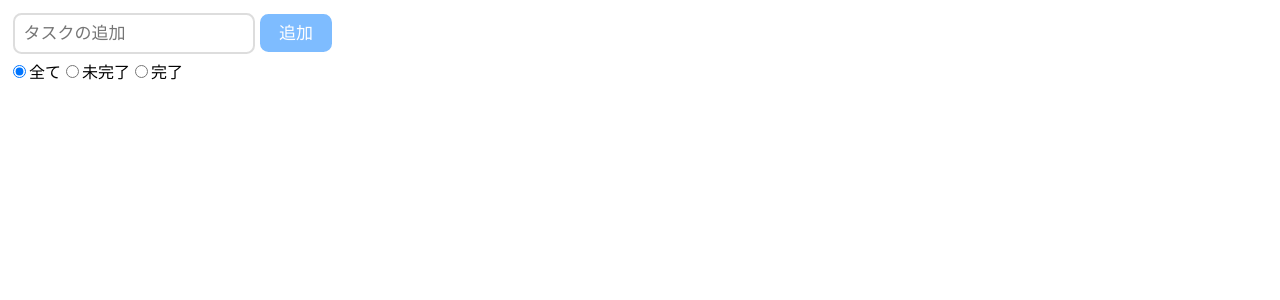
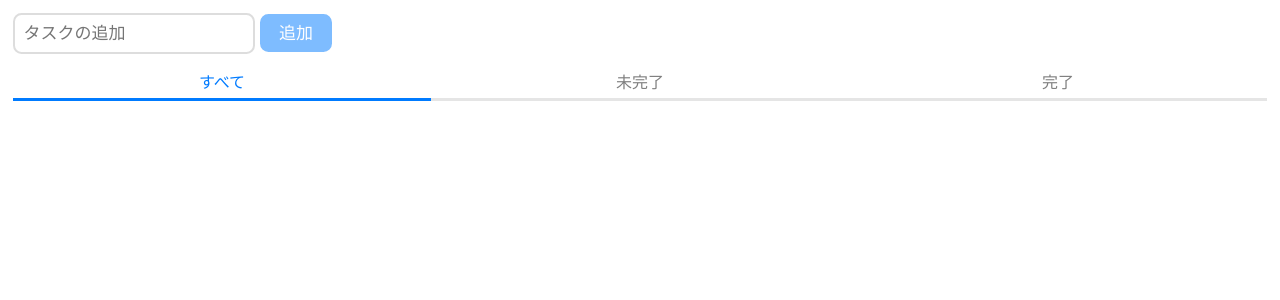
Before and after one commit to honai/w-todo, a React (Create React App) app: page / in a window 1280 px wide. Shown: the top 300 px of the page. Built offline with nearby package versions, Linux system fonts and the light colour scheme.

Commit message:
フィルタータブのスタイリング

```diff
--- /dev/null
+++ b/src/Filter.css
@@ -0,0 +1,19 @@
+@charset "utf-8";
+.todo-filter {
+  margin: 5px;
+  padding: 0;
+  display: flex;
+}
+.todo-filter > li {
+  border-bottom: 3px solid rgba(0, 0, 0, 0.1);
+  color: rgba(0, 0, 0, 0.5);
+  cursor: pointer;
+  list-style-type: none;
+  flex: 0 0 calc(100% / 3);
+  padding: 0.3em 0;
+  text-align: center;
+}
+.todo-filter > li.active {
+  border-bottom-color: var(--primary-color);
+  color: var(--primary-color);
+}
--- a/src/Filter.js
+++ b/src/Filter.js
@@ -1,27 +1,22 @@
 import React from 'react';
+import ClassNames from 'classnames';
+import './Filter.css'
 
 const Filter = ({currentFilter, setFilter, filtersDef}) => {
+  const isActive = (filter) => (
+    ClassNames({
+      active: currentFilter === filter
+    })
+  )
   return (
-    <div>
-      <label>
-        <input type='radio' name='filter'
-          checked={currentFilter === filtersDef.SHOW_ALL}
-          onChange={() => setFilter(filtersDef.SHOW_ALL)}
-        />全て
-      </label>
-      <label>
-        <input type='radio' name='filter'
-          checked={currentFilter === filtersDef.SHOW_ACTIVE}
-          onChange={() => setFilter(filtersDef.SHOW_ACTIVE)}
-        />未完了
-      </label>
-      <label>
-        <input type='radio' name='filter'
-          checked={currentFilter === filtersDef.SHOW_COMPLETED}
-          onChange={() => setFilter(filtersDef.SHOW_COMPLETED)}
-        />完了
-      </label>
-    </div>
+    <ul className='todo-filter'>
+      <li className={isActive(filtersDef.SHOW_ALL)}
+          onClick={() => setFilter(filtersDef.SHOW_ALL)}>すべて</li>
+      <li className={isActive(filtersDef.SHOW_ACTIVE)}
+          onClick={() => setFilter(filtersDef.SHOW_ACTIVE)}>未完了</li>
+      <li className={isActive(filtersDef.SHOW_COMPLETED)}
+          onClick={() => setFilter(filtersDef.SHOW_COMPLETED)}>完了</li>
+    </ul>
   );
 }
 
```
